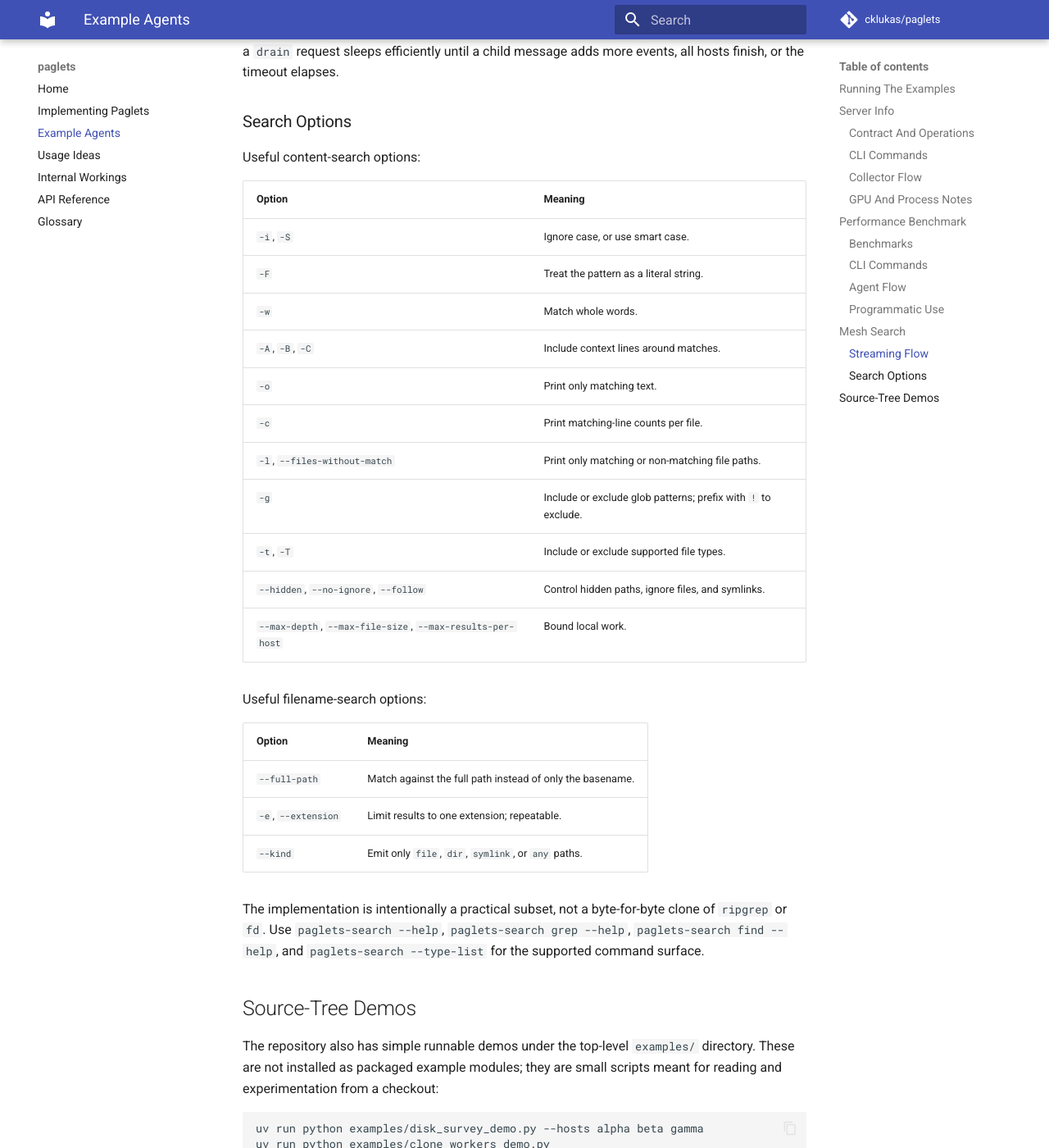
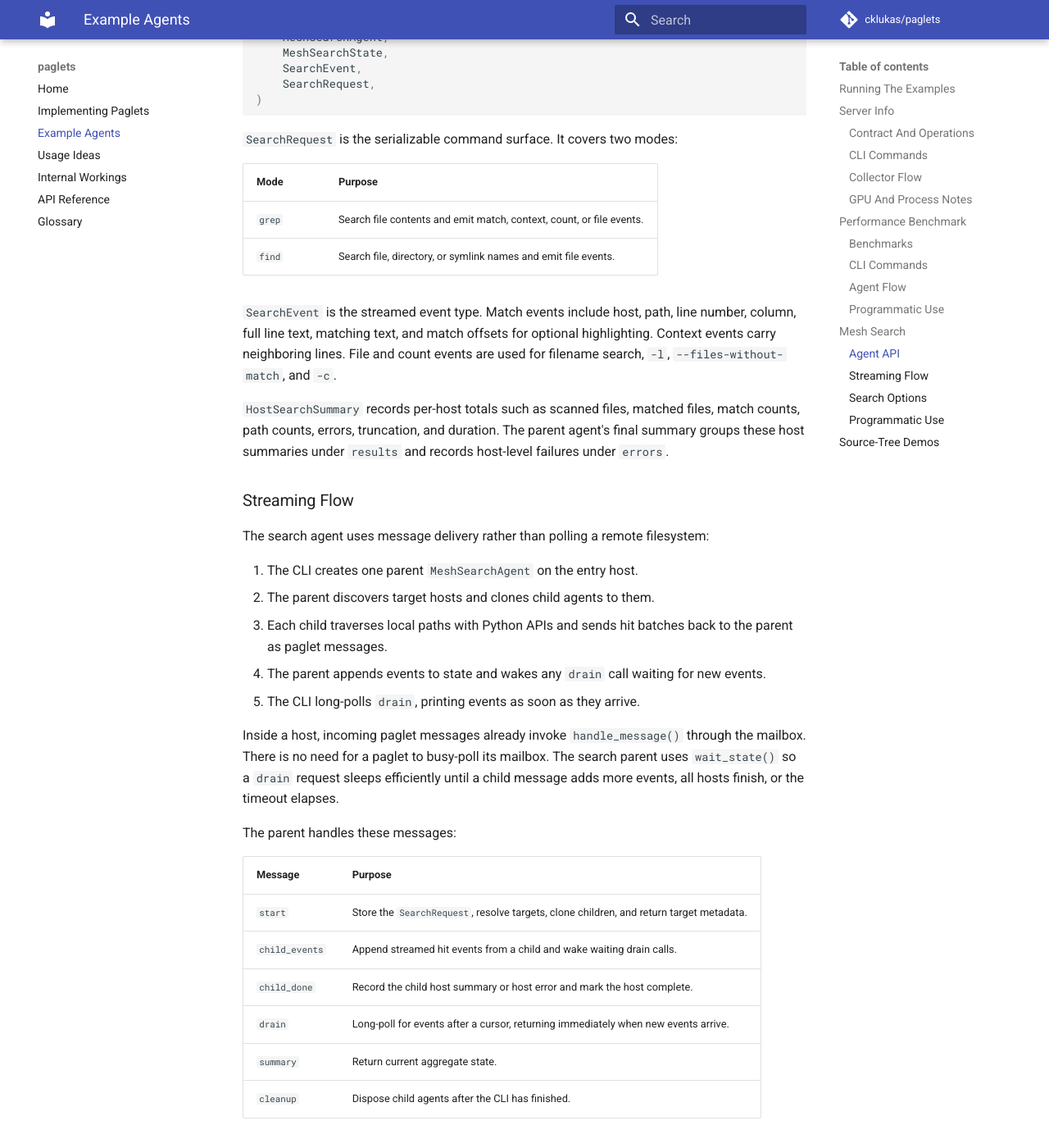
Before and after one commit to cklukas/paglets, an MkDocs documentation site: the page built from docs/examples.md, in a window 1280 px wide and 1400 px high, scrolled down 8391 px. Shown: the whole window at 82% size. Built offline with MkDocs 1.6.1 and Material for MkDocs 9.7.7, drawn with Linux system fonts in a browser that asks for light colours; comment, search, counter and statistics services are not loaded; some of the changed text lies outside the part shown.

Commit message:
Document mesh search agent

````diff
--- a/docs/examples.md
+++ b/docs/examples.md
@@ -327,6 +327,17 @@ search logic to each host, scan local files there, and send only hits back to
 the caller. This avoids repeatedly pulling remote file contents to one machine
 and gives the caller incremental results while hosts are still scanning.
 
+The core agent is:
+
+```python
+from paglets.examples.search import MeshSearchAgent
+```
+
+It is a pure mobile agent, not a resident service. The CLI creates one parent
+`MeshSearchAgent` on the entry host. The parent clones child agents to target
+hosts, children search local paths, and search events travel back to the parent
+as ordinary paglet messages.
+
 The command combines common `ripgrep` content search and `fd` filename search
 features:
 
@@ -352,6 +363,38 @@ Paths are interpreted locally by each target host process. Searching `.` means
 the current working directory of each host, not the directory where the CLI is
 running.
 
+### Agent API
+
+The search example exports the agent, state, request, event, and summary
+dataclasses:
+
+```python
+from paglets.examples.search import (
+    HostSearchSummary,
+    MeshSearchAgent,
+    MeshSearchState,
+    SearchEvent,
+    SearchRequest,
+)
+```
+
+`SearchRequest` is the serializable command surface. It covers two modes:
+
+| Mode | Purpose |
+| --- | --- |
+| `grep` | Search file contents and emit match, context, count, or file events. |
+| `find` | Search file, directory, or symlink names and emit file events. |
+
+`SearchEvent` is the streamed event type. Match events include host, path, line
+number, column, full line text, matching text, and match offsets for optional
+highlighting. Context events carry neighboring lines. File and count events are
+used for filename search, `-l`, `--files-without-match`, and `-c`.
+
+`HostSearchSummary` records per-host totals such as scanned files, matched
+files, match counts, path counts, errors, truncation, and duration. The parent
+agent's final summary groups these host summaries under `results` and records
+host-level failures under `errors`.
+
 ### Streaming Flow
 
 The search agent uses message delivery rather than polling a remote filesystem:
@@ -368,6 +411,17 @@ Inside a host, incoming paglet messages already invoke `handle_message()`
 through the mailbox. There is no need for a paglet to busy-poll its mailbox.
 The search parent uses `wait_state()` so a `drain` request sleeps efficiently
 until a child message adds more events, all hosts finish, or the timeout elapses.
+
+The parent handles these messages:
+
+| Message | Purpose |
+| --- | --- |
+| `start` | Store the `SearchRequest`, resolve targets, clone children, and return target metadata. |
+| `child_events` | Append streamed hit events from a child and wake waiting drain calls. |
+| `child_done` | Record the child host summary or host error and mark the host complete. |
+| `drain` | Long-poll for events after a cursor, returning immediately when new events arrive. |
+| `summary` | Return current aggregate state. |
+| `cleanup` | Dispose child agents after the CLI has finished. |
 
 ### Search Options
 
@@ -400,6 +454,45 @@ clone of `ripgrep` or `fd`. Use `paglets-search --help`,
 `paglets-search grep --help`, `paglets-search find --help`, and
 `paglets-search --type-list` for the supported command surface.
 
+### Programmatic Use
+
+Most users should use `paglets-search`, but other paglets can create the search
+agent directly and drain streamed events:
+
+```python
+from paglets.examples.search import MeshSearchAgent, SearchRequest
+from paglets.messages import Message
+from paglets.serde import dataclass_to_wire
+
+proxy = self.context.create_paglet(MeshSearchAgent)
+proxy.send(
+    Message(
+        "start",
+        {
+            "request": dataclass_to_wire(
+                SearchRequest(mode="grep", pattern="TODO", paths=["."])
+            ),
+            "timeout": 60.0,
+        },
+    )
+)
+
+cursor = 0
+while True:
+    reply = proxy.send(
+        Message("drain", {"after_cursor": cursor, "wait_timeout": 0.5, "limit": 100})
+    )
+    for event in reply["events"]:
+        cursor = max(cursor, int(event["cursor"]))
+        # Render or forward the event here.
+    if reply["done"]:
+        break
+
+summary = reply["summary"]
+proxy.send(Message("cleanup"))
+proxy.dispose()
+```
+
 ## Source-Tree Demos
 
 The repository also has simple runnable demos under the top-level `examples/`
````
